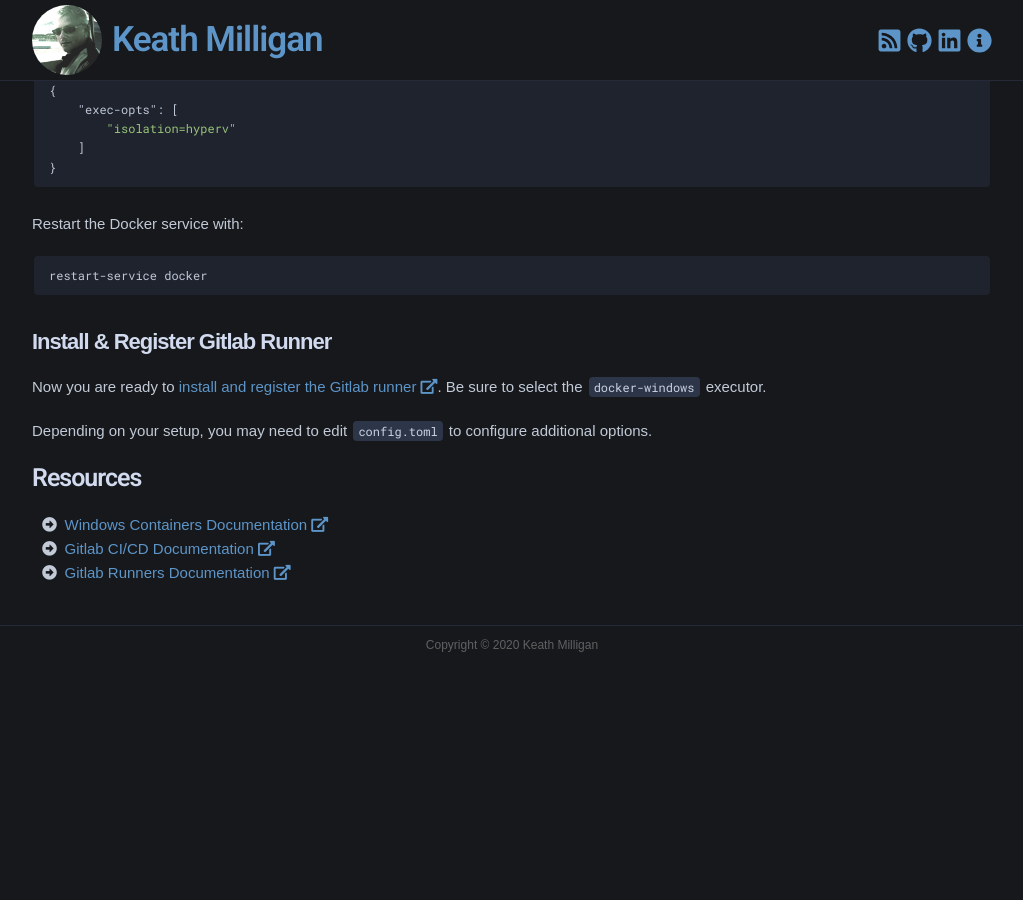
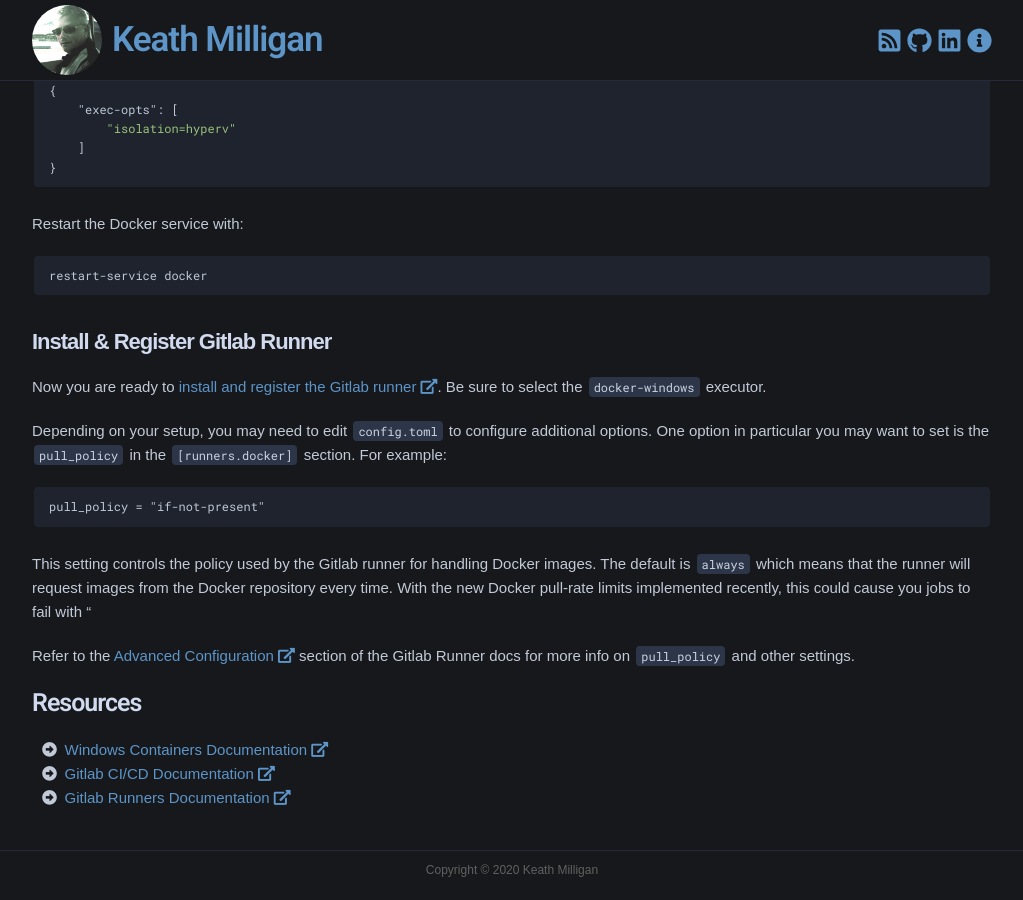
Before and after one commit to keathmilligan/keathmilligan.github.io, a Jekyll site: the page built from _posts/2020-11-25-gitlab-docker-windows-visualstudio.md, in a window 1280 px wide and 900 px high, scrolled down 3062 px. Shown: the whole window, without its empty margins (128-1151 px from the left). Built offline with Jekyll 4.4.1, drawn with Linux system fonts in a browser that asks for light colours; comment, search, counter and statistics services are not loaded; before the commit the page ends 3738 px from its top, so only the background shows below that.

Commit message:
Add note about pull policy

````diff
--- a/_posts/2020-11-25-gitlab-docker-windows-visualstudio.md
+++ b/_posts/2020-11-25-gitlab-docker-windows-visualstudio.md
@@ -112,7 +112,15 @@
 
 Now you are ready to [install and register the Gitlab runner](https://docs.gitlab.com/runner/install/). Be sure to select the `docker-windows` executor.
 
-Depending on your setup, you may need to edit `config.toml` to configure additional options.
+Depending on your setup, you may need to edit `config.toml` to configure additional options. One option in particular you may want to set is the `pull_policy` in the `[runners.docker]` section. For example:
+
+```
+pull_policy = "if-not-present"
+```
+
+This setting controls the policy used by the Gitlab runner for handling Docker images. The default is `always` which means that the runner will request images from the Docker repository every time. With the new Docker pull-rate limits implemented recently, this could cause you jobs to fail with "
+
+Refer to the [Advanced Configuration](https://docs.gitlab.com/runner/configuration/advanced-configuration.html) section of the Gitlab Runner docs for more info on `pull_policy` and other settings.
 
 # Resources
 
````
